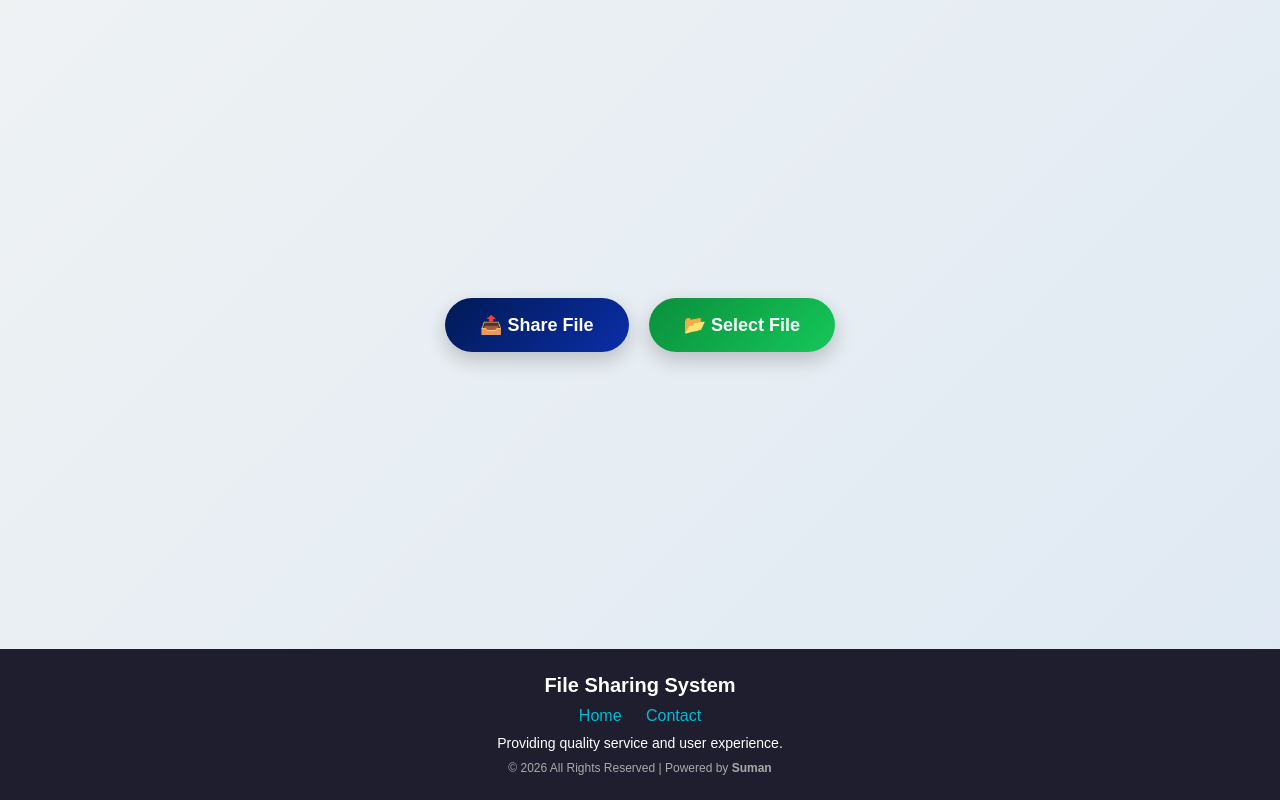
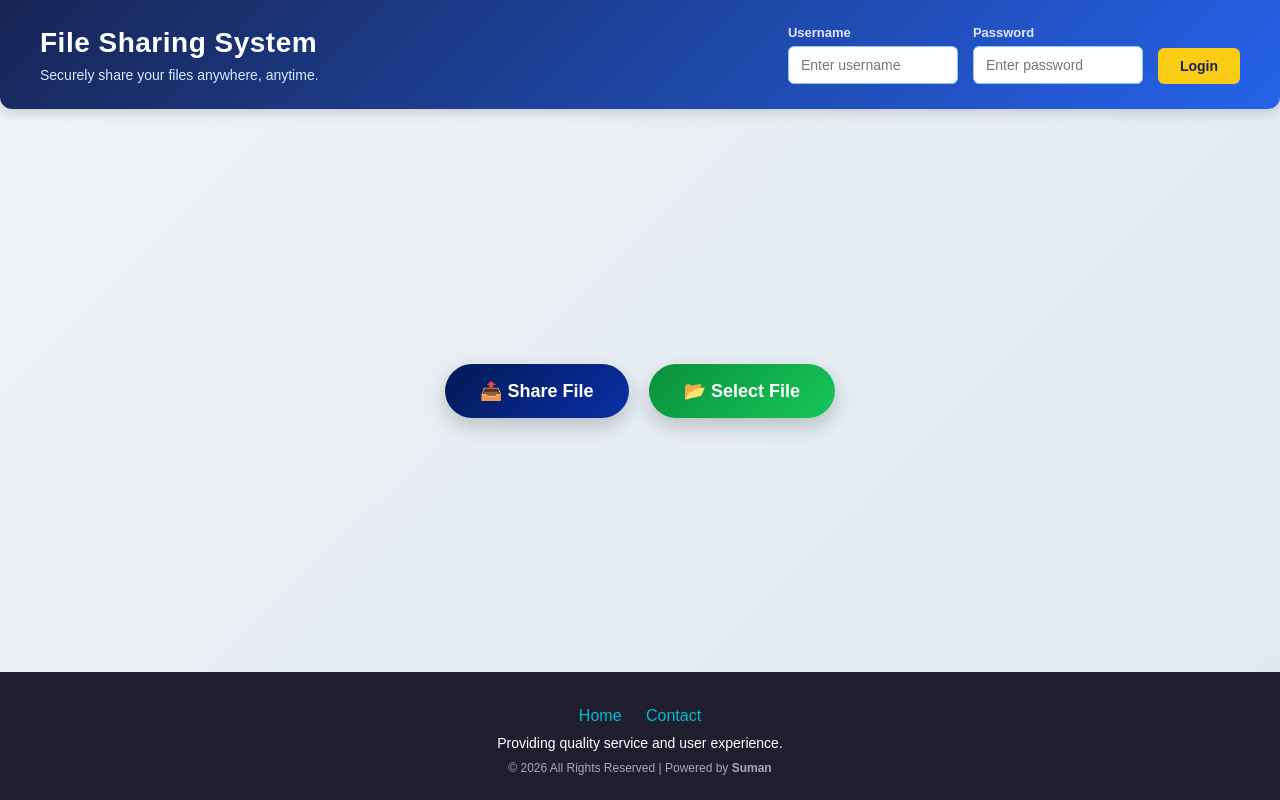
Before and after one commit to Suman-Thapa/FileSharingSystem, a PHP site: page /FileSharingSystem/index.php in a window 1280 px wide. Run offline with PHP 8.4, Linux system fonts and the light colour scheme.

Commit message:
feature update: login system

```diff
--- a/file/includes/connection.php
+++ b/file/includes/connection.php
@@ -1,6 +1,6 @@
 <?php
 
-$con = mysqli_connect("sql303.infinityfree.com","if0_41651353","Suman3021","if0_41651353_file_sharing");
+$con = mysqli_connect("localhost:3306","root","","filemanagement");
 if(!$con){
     die("Canot connect");
 }
--- a/index.php
+++ b/index.php
@@ -1,3 +1,6 @@
+<?php
+session_start();
+?>
 <!DOCTYPE html>
 <html lang="en">
 <head>
@@ -175,20 +178,182 @@ footer p{
     }
 }
 
+/* Header styling */
+.header {
+    background: linear-gradient(135deg, #172554, #2563eb);
+    color: white;
+    padding: 25px 40px;
+    display: flex;
+    justify-content: space-between;
+    align-items: center;
+    gap: 30px;
+    border-radius: 0 0 12px 12px;
+    box-shadow: 0 4px 12px rgba(0, 0, 0, 0.15);
+    font-family: Arial, sans-serif;
+}
+
+/* Title section */
+.header-content h1 {
+    margin: 0;
+    font-size: 28px;
+    font-weight: 700;
+    letter-spacing: 0.5px;
+}
+
+.header-content p {
+    margin: 8px 0 0;
+    color: #dbeafe;
+    font-size: 14px;
+}
+
+/* Login form */
+.login-form {
+    display: flex;
+    align-items: flex-end;
+    gap: 15px;
+}
+
+.form-group {
+    display: flex;
+    flex-direction: column;
+    gap: 6px;
+}
+
+.form-group label {
+    font-size: 13px;
+    font-weight: 600;
+    color: #e0e7ff;
+}
+
+.form-group input {
+    width: 170px;
+    padding: 10px 12px;
+    border: 1px solid #93c5fd;
+    border-radius: 6px;
+    outline: none;
+    font-size: 14px;
+    background: white;
+    color: #1e293b;
+    transition: 0.3s;
+}
+
+.form-group input:focus {
+    border-color: #facc15;
+    box-shadow: 0 0 0 3px rgba(250, 204, 21, 0.2);
+}
+
+/* Login button */
+.login-form button {
+    padding: 10px 22px;
+    background: #facc15;
+    color: #172554;
+    border: none;
+    border-radius: 6px;
+    font-size: 14px;
+    font-weight: bold;
+    cursor: pointer;
+    transition: 0.3s;
+}
+
+.login-form button:hover {
+    background: #fde047;
+    transform: translateY(-2px);
+}
+
+/* Responsive design */
+@media (max-width: 768px) {
+    .header {
+        flex-direction: column;
+        align-items: stretch;
+        text-align: center;
+        padding: 25px 20px;
+    }
+
+    .login-form {
+        flex-direction: column;
+        align-items: stretch;
+        width: 100%;
+    }
+
+    .form-group input {
+        width: auto;
+    }
+
+    .login-form button {
+        width: 100%;
+    }
+}
+
+.user-info {
+    display: flex;
+    align-items: center;
+    gap: 20px;
+    color: white;
+    font-size: 15px;
+}
+
+.user-info strong {
+    color: #facc15;
+}
+
+.user-info button {
+    padding: 9px 18px;
+    background: #ef4444;
+    color: white;
+    border: none;
+    border-radius: 6px;
+    cursor: pointer;
+    font-weight: bold;
+}
+
+.user-info button:hover {
+    background: #dc2626;
+}
+
 </style>
 </head>
 
 <body>
 
+<header class="header">
+    <div class="header-content">
+        <h1>File Sharing System</h1>
+        <p>Securely share your files anywhere, anytime.</p>
+    </div>
+    <?php
+    if (isset($_SESSION["username"])): ?>
+    <div class="user-info">
+        <span>Welcome, <strong id="loggedUsername"><?= $_SESSION["username"] ?></strong>!</span>
+        <a href="http://localhost/FileSharingSystem/logout.php"><button>Logout</button></a>
+    </div>
+    <?php else: ?>
+    <form action="http://localhost/FileSharingSystem/login.php" class="login-form" method="post">
+        <div class="form-group">
+            <label for="username">Username</label>
+            <input type="text" name="uname" id="username"
+                   placeholder="Enter username">
+        </div>
+
+        <div class="form-group">
+            <label for="password">Password</label>
+            <input type="password" name="passw" id="password"
+                   placeholder="Enter password">
+        </div>
+
+        <button type="submit">Login</button>
+    </form>
+    <?php endif; ?>
+</header>
+
 <!-- MAIN -->
 <div class="main">
     <div class="btn-container">
 
-        <a href="http://filemanagement.gamer.gd/file/admin.php" class="share-btn">
+        <a href="http://localhost/FileSharingSystem/file/admin.php" class="share-btn">
             📤 Share File
         </a>
 
-        <a href="http://filemanagement.gamer.gd/file/user.php" class="share-btn alt">
+        <a href="http://localhost/FileSharingSystem/file/user.php" class="share-btn alt">
             📂 Select File
         </a>
 
@@ -197,8 +362,6 @@ footer p{
 
 <!-- FOOTER -->
 <footer>
-    <h2>File Sharing System</h2>
-
     <div class="footer-links">
         <a href="http://filemanagement.gamer.gd/">Home</a>
         <a href="http://suman-thapa.com.np/">Contact</a>
```
Also changed, not shown: login.php (added, +31 -0 lines), logout.php (added, +7 -0 lines).
